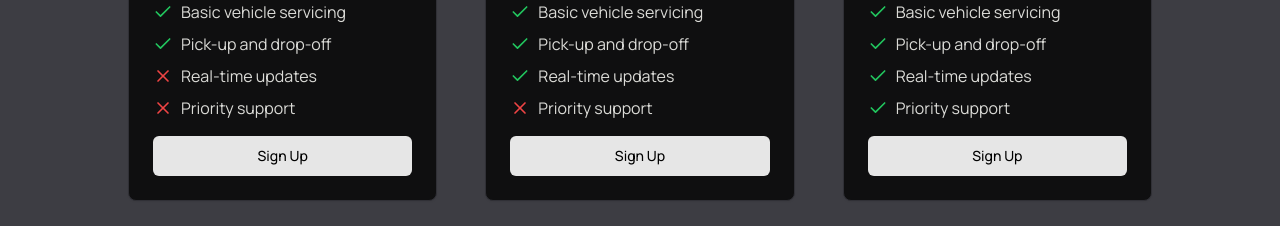
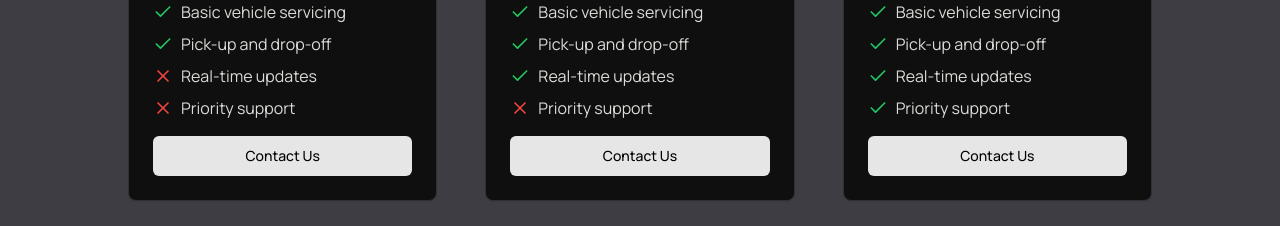
Before and after one commit to PlabanJr/trego, a Next.js app: page / in a window 1280 px wide. Shown: the part 3460-3686 px from the top of the page. Built offline with nearby package versions, Linux system fonts and the light colour scheme.

Commit message:
chore: adds wa support

```diff
--- a/app/page.tsx
+++ b/app/page.tsx
@@ -19,6 +19,10 @@ import {
 } from '@trego/components/ui/icons';
 
 const Home = () => {
+  const onPricingCardClick = () => {
+    window?.open('https://wa.me/+917896959322', '_blank');
+  };
+
   return (
     <div className='flex flex-col min-h-[100dvh]'>
       <header className='px-4 lg:px-6 h-14 flex items-center'>
@@ -351,7 +355,12 @@ const Home = () => {
                     Priority support
                   </li>
                 </ul>
-                <Button className='w-full'>Sign Up</Button>
+                <Button
+                  className='w-full'
+                  onClick={onPricingCardClick}
+                >
+                  Contact Us
+                </Button>
               </div>
               <div className='flex flex-col justify-center space-y-4 rounded-lg border bg-background p-6 shadow-sm'>
                 <div className='space-y-2'>
@@ -381,7 +390,9 @@ const Home = () => {
                     Priority support
                   </li>
                 </ul>
-                <Button className='w-full'>Sign Up</Button>
+                <Button className='w-full'>
+                  Contact Us
+                </Button>
               </div>
               <div className='flex flex-col justify-center space-y-4 rounded-lg border bg-background p-6 shadow-sm'>
                 <div className='space-y-2'>
@@ -413,7 +424,9 @@ const Home = () => {
                     Priority support
                   </li>
                 </ul>
-                <Button className='w-full'>Sign Up</Button>
+                <Button className='w-full'>
+                  Contact Us
+                </Button>
               </div>
             </div>
           </div>
```
